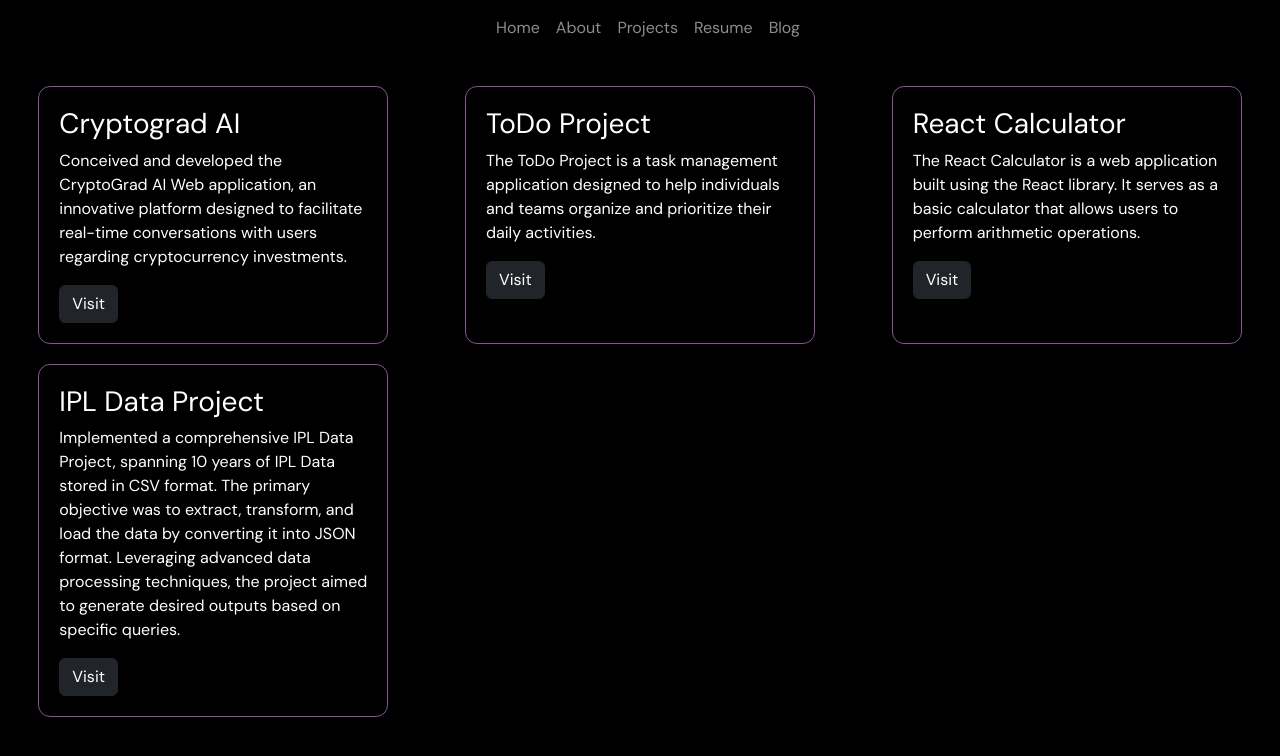
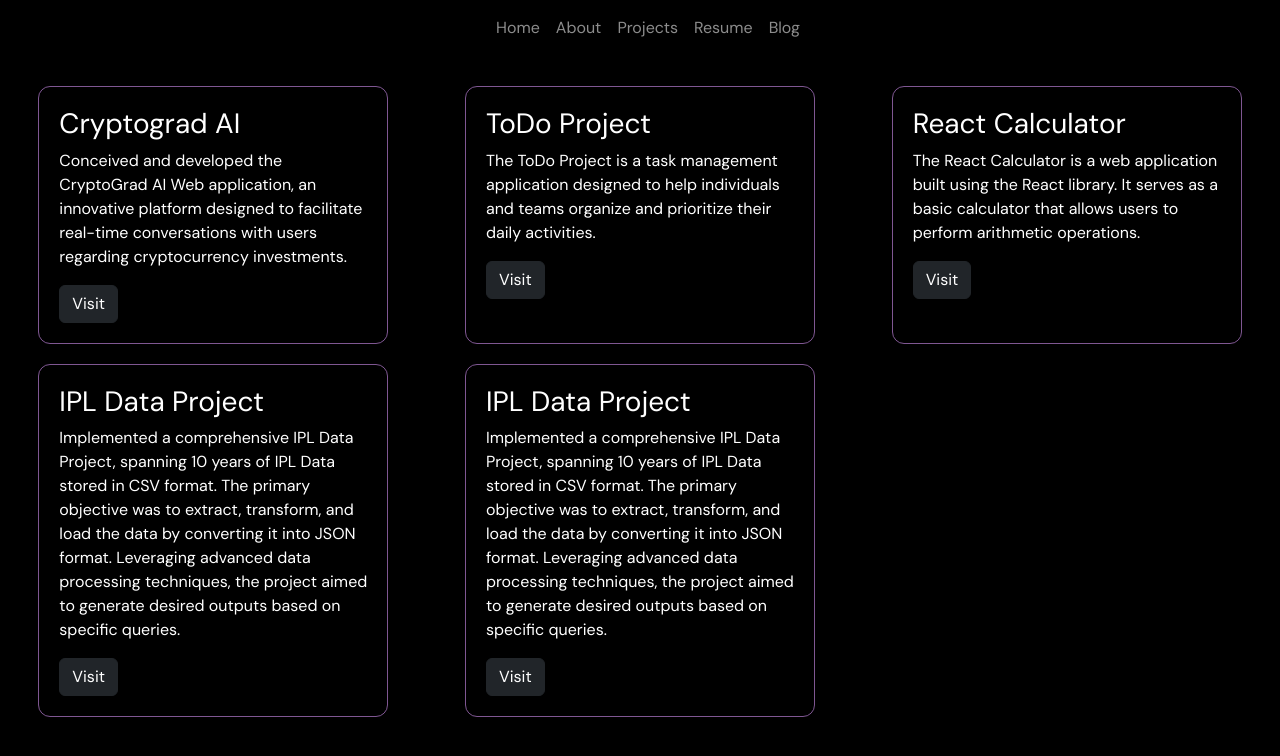
Before and after one commit to mgopal0001/MyPortfolio, a React (Create React App) app: page /projects in a window 1280 px wide. Shown: the top 756 px of the page. Built offline with nearby package versions, Linux system fonts and the light colour scheme.

Commit message:
small changes

```diff
--- a/src/components/projects/Constants.js
+++ b/src/components/projects/Constants.js
@@ -26,4 +26,10 @@
     details:
       "Implemented a comprehensive IPL Data Project, spanning 10 years of IPL Data stored in CSV format. The primary objective was to extract, transform, and load the data by converting it into JSON format. Leveraging advanced data processing techniques, the project aimed to generate desired outputs based on specific queries.",
   },
+  {
+    title: "IPL Data Project",
+    link: "https://js-ipl-data-project-js-ipl-data-project.vercel.app/",
+    details:
+      "Implemented a comprehensive IPL Data Project, spanning 10 years of IPL Data stored in CSV format. The primary objective was to extract, transform, and load the data by converting it into JSON format. Leveraging advanced data processing techniques, the project aimed to generate desired outputs based on specific queries.",
+  },
 ];
```
